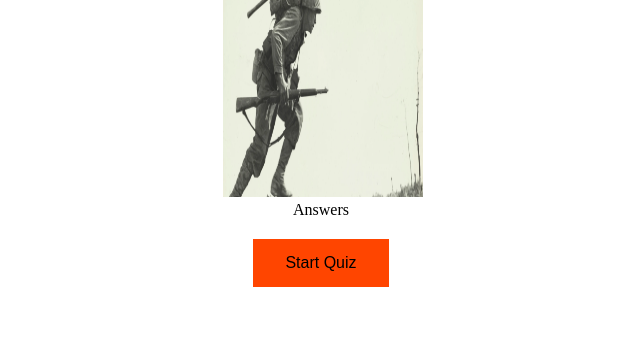
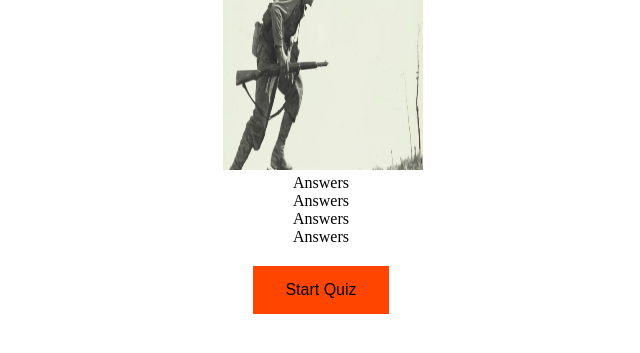
Before and after one commit to EASYMAK777/World-War-2-Quiz, a website: page index.html in a window 1280 px wide. Shown: the part 321-674 px from the top of the page, without its empty margins (319-959 px from the left). Drawn offline with Linux system fonts and the light colour scheme.

Commit message:
created 4 seperate divs for answers, gave onclick att

```diff
--- a/Assets/script/script2.js
+++ b/Assets/script/script2.js
@@ -34,5 +34,8 @@ function endGame() {
   console.log("Game End");
 }
 
+// var playerScore = 0;
+// var scoreBoard = "";
+
 var playerScore = 0;
 var scoreBoard = "";
--- a/index.html
+++ b/index.html
@@ -25,7 +25,10 @@
         <br>
 
         <article class="questionDiv" id="questionDiv"> </article>
-        <article class="answerDiv" id="answerDiv">Answers</article>
+        <article class="answerDiv" id="answerDivA" onclick="checkAnswer('A')">Answers</article>
+        <article class="answerDiv" id="answerDivB" onclick="checkAnswer('B')">Answers</article>
+        <article class="answerDiv" id="answerDivC"onclick="checkAnswer('C')">Answers</article>
+        <article class="answerDiv" id="answerDivD"onclick="checkAnswer('D')">Answers</article>
 
 
 
```
